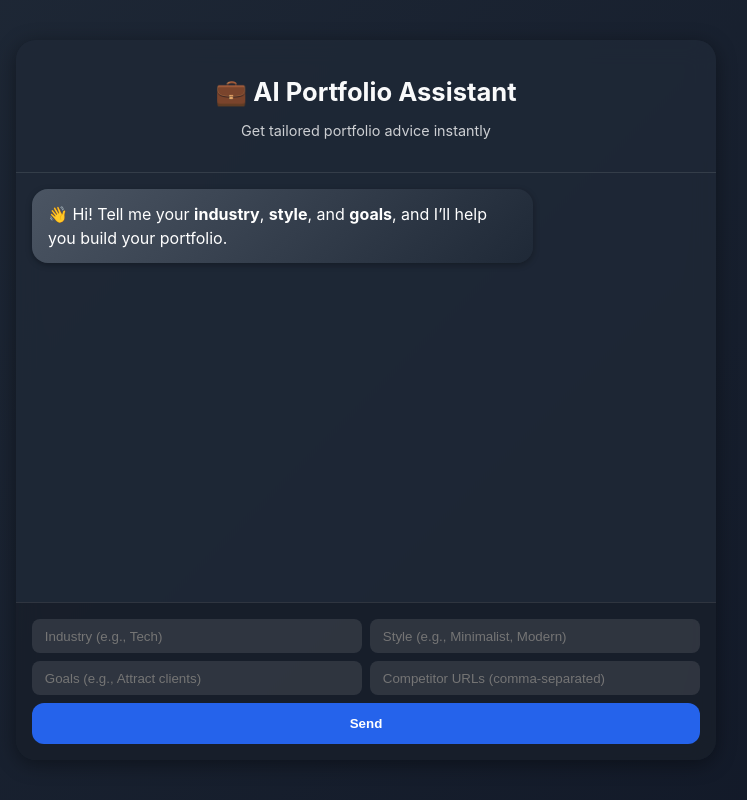
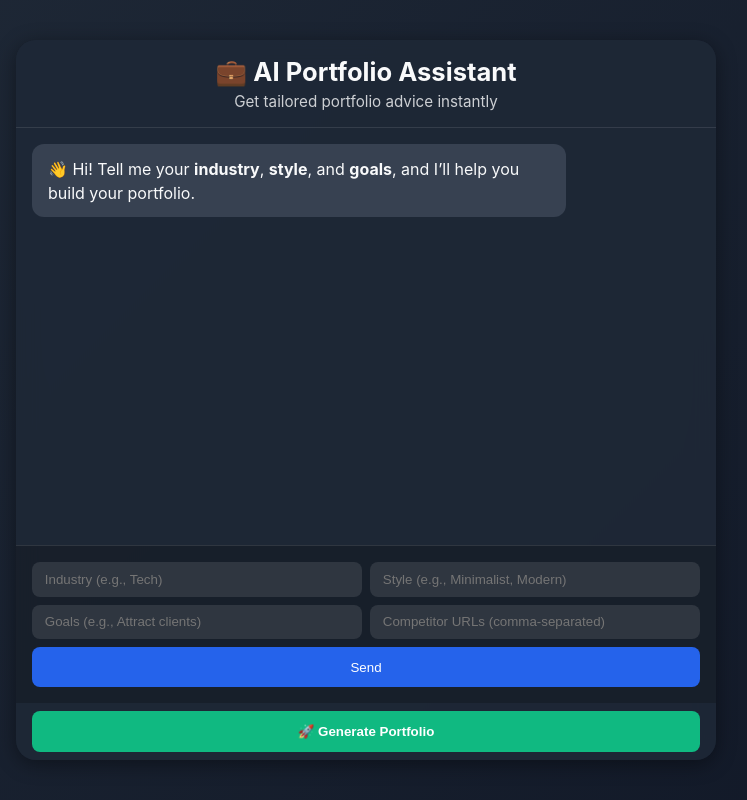
Before and after one commit to AllyKisAlwaysTaken-jeez/Hybrid_portfolio, a Flask app: page /assistant in a window 1280 px wide. Shown: the whole page, without its empty margins (274-1021 px from the left). Run offline with Flask 3, Linux system fonts and the light colour scheme.

Commit message:
fix A and A

```diff
--- a/app.py
+++ b/app.py
@@ -121,20 +121,6 @@ def ai_rewrite():
 
     return jsonify({"message": "Content saved", "page": page})
 
-
-@app.route("/assistant-advice", methods=["POST"])
-def assistant_advice():
-    """Assistant gives feedback (this returns text only)."""
-    data = request.json
-    user_text = data.get("content")
-
-    feedback = (
-        "Great start! Try adding more measurable achievements and consider "
-        "including a short intro sentence to add personality."
-    )
-
-    return jsonify({"advice": feedback})
-
 # Keeping assistant and agent separate
 
 @app.route("/assistant")
@@ -144,9 +130,21 @@ def assistant_page():
 @app.route("/ai-assistant", methods=["POST"])
 def ai_assistant():
     data = request.get_json()
-    # Example AI response logic
-    advice = f"Based on your industry ({data['industry']}), style ({data['style']}), and goals ({data['goals']}), I recommend a modern, responsive portfolio."
+    industry = data.get("industry")
+    style = data.get("style")
+    goals = data.get("goals")
+
+    advice = (
+        f"Based on your industry ({industry}), style ({style}), "
+        f"and goals ({goals}), I recommend a modern, responsive portfolio."
+    )
     return jsonify({"advice": advice})
+
+@app.route("/generate-portfolio", methods=["POST"])
+def generate_portfolio():
+
+    return jsonify({"status": "success"})
+
 
 @app.route("/generate-portfolio", methods=["POST"])
 def generate_portfolio():
--- a/static/assistant.css
+++ b/static/assistant.css
@@ -1,7 +1,10 @@
-* { box-sizing: border-box; }
+* {
+    box-sizing: border-box;
+    margin: 0;
+    padding: 0;
+  }
 
   body {
-  margin: 0;
     font-family: "Inter", sans-serif;
     background: linear-gradient(135deg, #1f2937, #111827);
     color: #f9fafb;
@@ -15,7 +18,7 @@ body {
     width: 95%;
     max-width: 700px;
     height: 90vh;
-  background: rgba(31, 41, 55, 0.85);
+    background: rgba(31, 41, 55, 0.9);
     border-radius: 20px;
     display: flex;
     flex-direction: column;
@@ -26,34 +29,47 @@ body {
 
   header {
     text-align: center;
-  padding: 1.2rem;
+    padding: 1rem 0;
     border-bottom: 1px solid rgba(255, 255, 255, 0.1);
   }
 
-header h1 { font-size: 1.6rem; margin-bottom: 0.3rem; }
-header p { font-size: 0.9rem; opacity: 0.8; }
+  header h1 {
+    font-size: 1.6rem;
+    margin-bottom: 0.3rem;
+  }
+
+  header p {
+    font-size: 0.95rem;
+    opacity: 0.8;
+  }
 
   .chat-box {
     flex: 1;
-  overflow-y: auto;
     padding: 1rem;
     display: flex;
     flex-direction: column;
     gap: 0.8rem;
+    overflow-y: auto;
   }
 
   .message {
     padding: 0.8rem 1rem;
-  border-radius: 16px;
-  max-width: 75%;
+    border-radius: 12px;
+    max-width: 80%;
     line-height: 1.5;
     word-wrap: break-word;
     animation: fadeIn 0.3s ease-in-out;
-  box-shadow: 0 2px 6px rgba(0,0,0,0.3);
   }
 
-.message.user { align-self: flex-end; background: linear-gradient(135deg, #3b82f6, #1e40af); color: #fff; }
-.message.bot { align-self: flex-start; background: linear-gradient(135deg, #4b5563, #1f2937); color: #fff; }
+  .message.user {
+    align-self: flex-end;
+    background: #2563eb;
+  }
+
+  .message.bot {
+    align-self: flex-start;
+    background: #374151;
+  }
 
   .chat-form {
     display: flex;
@@ -61,7 +77,7 @@ header p { font-size: 0.9rem; opacity: 0.8; }
     padding: 1rem;
     border-top: 1px solid rgba(255, 255, 255, 0.1);
     gap: 0.5rem;
-  background: rgba(0,0,0,0.2);
+    background: rgba(0, 0, 0, 0.2);
   }
 
   .chat-form input {
@@ -69,7 +85,7 @@ header p { font-size: 0.9rem; opacity: 0.8; }
     padding: 0.6rem 0.8rem;
     border: none;
     border-radius: 8px;
-  background: rgba(255,255,255,0.1);
+    background: rgba(255, 255, 255, 0.1);
     color: #fff;
   }
 
@@ -77,36 +93,50 @@ header p { font-size: 0.9rem; opacity: 0.8; }
     flex: 1 1 100%;
     padding: 0.8rem;
     border: none;
-  border-radius: 12px;
+    border-radius: 8px;
     background: #2563eb;
     color: #fff;
-  font-weight: 600;
     cursor: pointer;
-  transition: transform 0.2s, background 0.2s;
+    transition: background 0.2s;
   }
 
-.chat-form button:hover { transform: scale(1.02); background: #1e40af; }
+  .chat-form button:hover {
+    background: #1e40af;
+  }
 
-#generate-portfolio {
-  width: 95%;
-  margin: 1rem auto;
+  .generate-btn {
+    margin: 0.5rem 1rem;
     padding: 0.8rem;
     border: none;
-  border-radius: 12px;
-  background: #22c55e;
-  color: white;
-  font-weight: 600;
+    border-radius: 8px;
+    background: #10b981;
+    color: #fff;
     cursor: pointer;
-  transition: transform 0.2s, background 0.2s;
+    font-weight: bold;
+    display: block;
+    transition: background 0.2s;
   }
 
-#generate-portfolio:hover { transform: scale(1.05); background: #16a34a; }
+  .generate-btn:hover {
+    background: #059669;
+  }
 
   @keyframes fadeIn {
-  from { opacity: 0; transform: translateY(10px); }
-  to { opacity: 1; transform: translateY(0); }
+    from {
+      opacity: 0;
+      transform: translateY(10px);
+    }
+    to {
+      opacity: 1;
+      transform: translateY(0);
+    }
   }
 
-/* Scrollbar styling */
-.chat-box::-webkit-scrollbar { width: 8px; }
-.chat-box::-webkit-scrollbar-thumb { background: rgba(255, 255, 255, 0.2); border-radius: 4px; }
+  .chat-box::-webkit-scrollbar {
+    width: 8px;
+  }
+
+  .chat-box::-webkit-scrollbar-thumb {
+    background: rgba(255, 255, 255, 0.2);
+    border-radius: 4px;
+  }
--- a/static/assistant.js
+++ b/static/assistant.js
@@ -5,20 +5,15 @@ const generateBtn = document.getElementById("generate-portfolio");
 chatForm.addEventListener("submit", async (e) => {
   e.preventDefault();
 
-  const industry = document.getElementById("industry").value;
-  const style = document.getElementById("style").value;
-  const goals = document.getElementById("goals").value;
-  const competitors = document.getElementById("competitors").value;
+  const industry = document.getElementById("industry").value.trim();
+  const style = document.getElementById("style").value.trim();
+  const goals = document.getElementById("goals").value.trim();
+  const competitors = document.getElementById("competitors").value.trim();
 
-  // Add user message to chat
-  const userMessage = document.createElement("div");
-  userMessage.className = "message user";
-  userMessage.innerText = `Industry: ${industry}, Style: ${style}, Goals: ${goals}`;
-  chatBox.appendChild(userMessage);
+  if (!industry || !style || !goals) return;
 
-  chatBox.scrollTop = chatBox.scrollHeight;
+  addMessage(`Industry: ${industry}, Style: ${style}, Goals: ${goals}`, "user");
 
-  // Send to Flask assistant
   const response = await fetch("/ai-assistant", {
     method: "POST",
     headers: { "Content-Type": "application/json" },
@@ -26,38 +21,26 @@ chatForm.addEventListener("submit", async (e) => {
   });
 
   const data = await response.json();
+  addMessage(data.advice, "bot");
 
-  // Add bot advice to chat
-  const botMessage = document.createElement("div");
-  botMessage.className = "message bot";
-  botMessage.innerText = data.advice;
-  chatBox.appendChild(botMessage);
-  chatBox.scrollTop = chatBox.scrollHeight;
+  // Show the generate button after first assistant advice
+  generateBtn.style.display = "block";
 
-  // Show the generate portfolio button
-  generateBtn.style.display = "block";
+  chatForm.reset();
 });
 
-// Handle Generate Portfolio button
 generateBtn.addEventListener("click", async () => {
-  const industry = document.getElementById("industry").value;
-  const style = document.getElementById("style").value;
-  const goals = document.getElementById("goals").value;
-  const competitors = document.getElementById("competitors").value;
+  const response = await fetch("/generate-portfolio", { method: "POST" });
+  const data = await response.json();
+  if (data.status === "success") {
+    addMessage("🚀 Portfolio generation triggered!", "bot");
+  }
+});
 
-  const response = await fetch("/generate-portfolio", {
-    method: "POST",
-    headers: { "Content-Type": "application/json" },
-    body: JSON.stringify({ industry, style, goals, competitors })
-  });
-
-  const data = await response.json();
-
-  const botMessage = document.createElement("div");
-  botMessage.className = "message bot";
-  botMessage.innerText = "✅ Portfolio generated successfully!";
-  chatBox.appendChild(botMessage);
+function addMessage(text, sender) {
+  const div = document.createElement("div");
+  div.classList.add("message", sender);
+  div.innerHTML = text;
+  chatBox.appendChild(div);
   chatBox.scrollTop = chatBox.scrollHeight;
-
-  generateBtn.style.display = "none"; // hide button again
-});
+}
--- a/templates/assistant.html
+++ b/templates/assistant.html
@@ -27,7 +27,7 @@
       <button type="submit">Send</button>
     </form>
 
-    <button id="generate-portfolio" style="display:none;">🚀 Generate Portfolio</button>
+    <button id="generate-portfolio" class="generate-btn">🚀 Generate Portfolio</button>
   </div>
 
   <script src="/static/assistant.js"></script>
```
Lines whose indentation alone changed are shown as unchanged.
